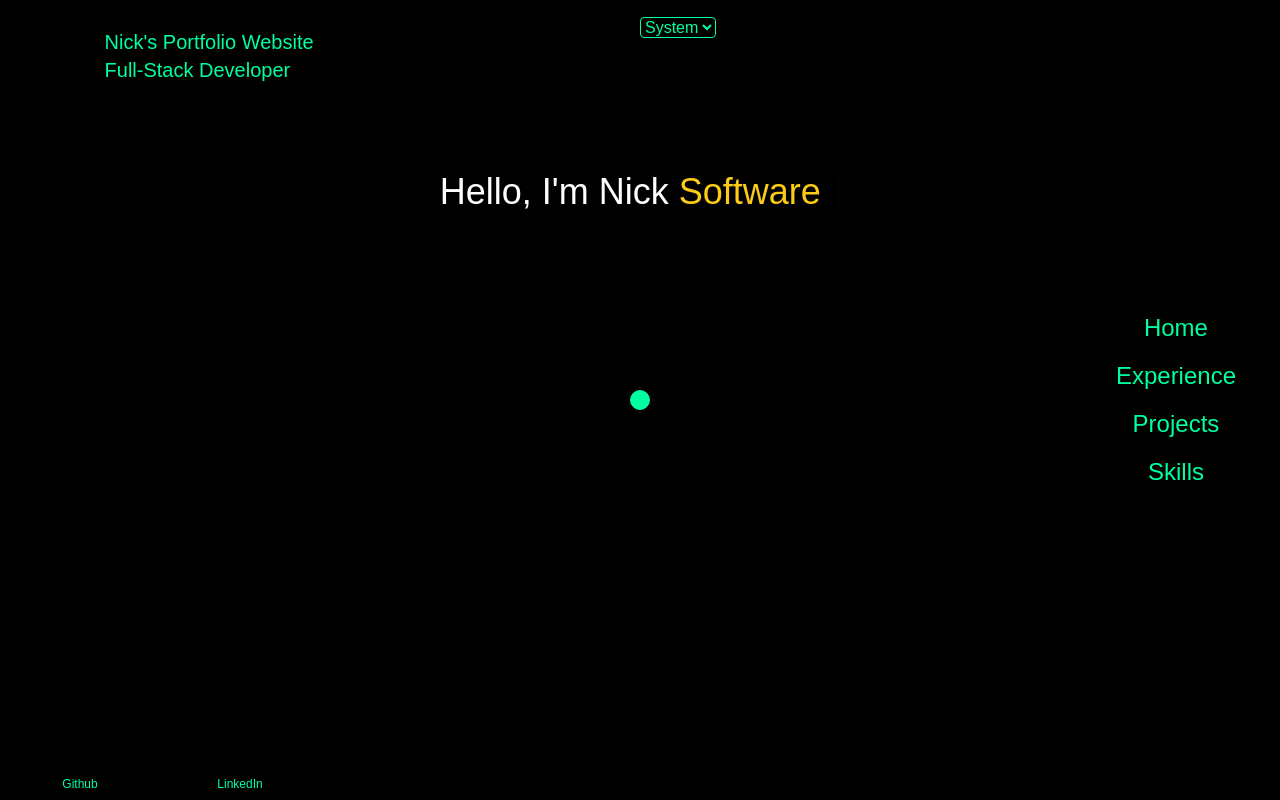
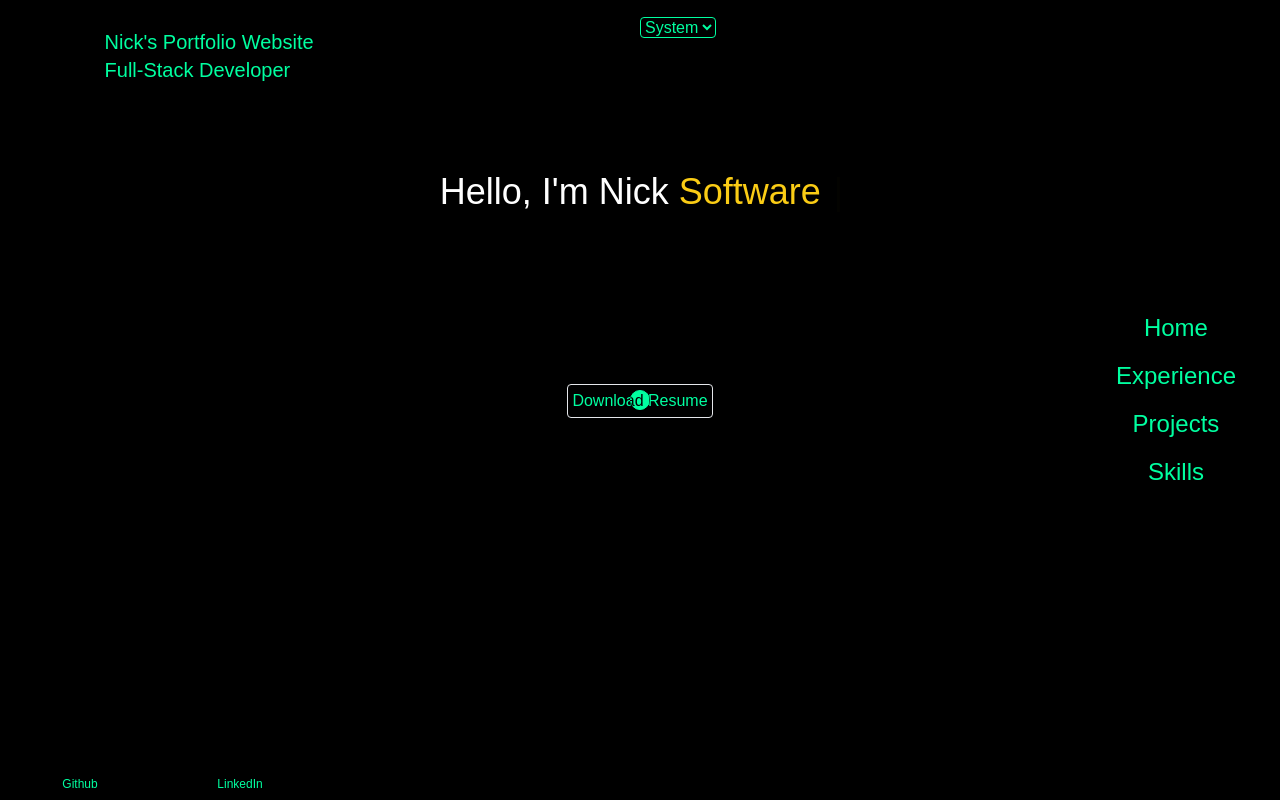
Before and after one commit to kwNick/Resume-Site, a Next.js app: page / in a window 1280 px wide. Built offline with nearby package versions, Linux system fonts and the light colour scheme.

Commit message:
resume download button;

```diff
--- a/src/app/components/Cursor.tsx
+++ b/src/app/components/Cursor.tsx
@@ -24,7 +24,7 @@ const Cursor = () => {
     }, []);
 
     return (
-        <span className="cursor absolute top-[50vh] left-[50vw] w-5 h-5 bg-colour rounded-full translate-x-[-50%] translate-y-[-50%] border border-colour mix-blend-difference cursor-none" />
+        <span className="cursor absolute top-[50vh] left-[50vw] w-5 h-5 bg-colour rounded-full translate-x-[-50%] translate-y-[-50%] border border-colour mix-blend-difference pointer-events-none" />
     )
 }
 export default Cursor
--- a/src/app/layout.tsx
+++ b/src/app/layout.tsx
@@ -31,7 +31,7 @@ export default function RootLayout({
   return (
     <html lang="en" suppressHydrationWarning>
       <body
-        className={`${geistSans.variable} ${geistMono.variable} antialiased  duration-500`}
+        className={`${geistSans.variable} ${geistMono.variable} antialiased duration-500`}
       >
         <ThemeProvider>
           <Cursor />
--- a/src/app/page.tsx
+++ b/src/app/page.tsx
@@ -1,3 +1,4 @@
+import Link from "next/link";
 import ReactTypeWriter from "./components/ReactTypeWriter";
 
 export default function Home() {
@@ -5,7 +6,11 @@ export default function Home() {
     <div className="">
 
       <ReactTypeWriter />
-
+      <div className="flex items-center justify-center">
+        <Link href="/resume.pdf" download="Nick_Resume.pdf" target="_blank" aria-label="Download Nick's Resume" className="border rounded p-1">
+          Download Resume
+        </Link>
+      </div>
     </div>
   );
 }
```
Also changed, not shown: 1 other file (tests, documents, lock files or other folders).
